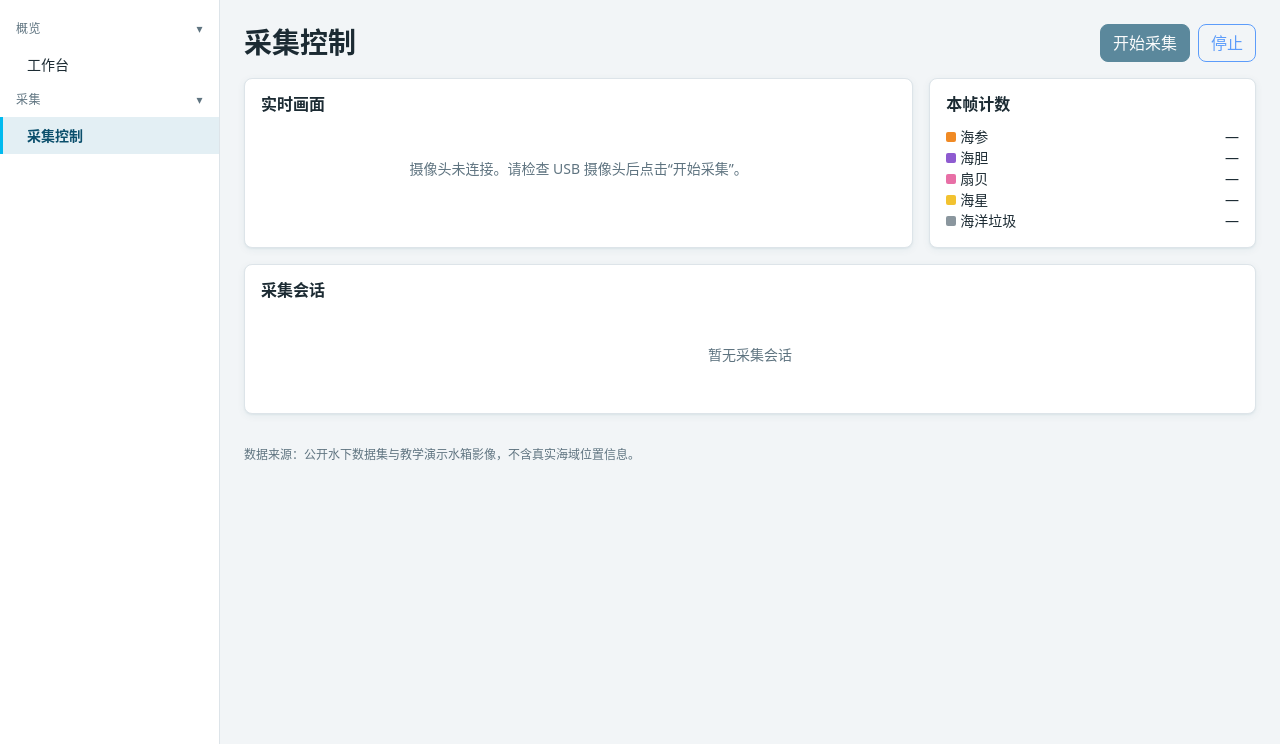
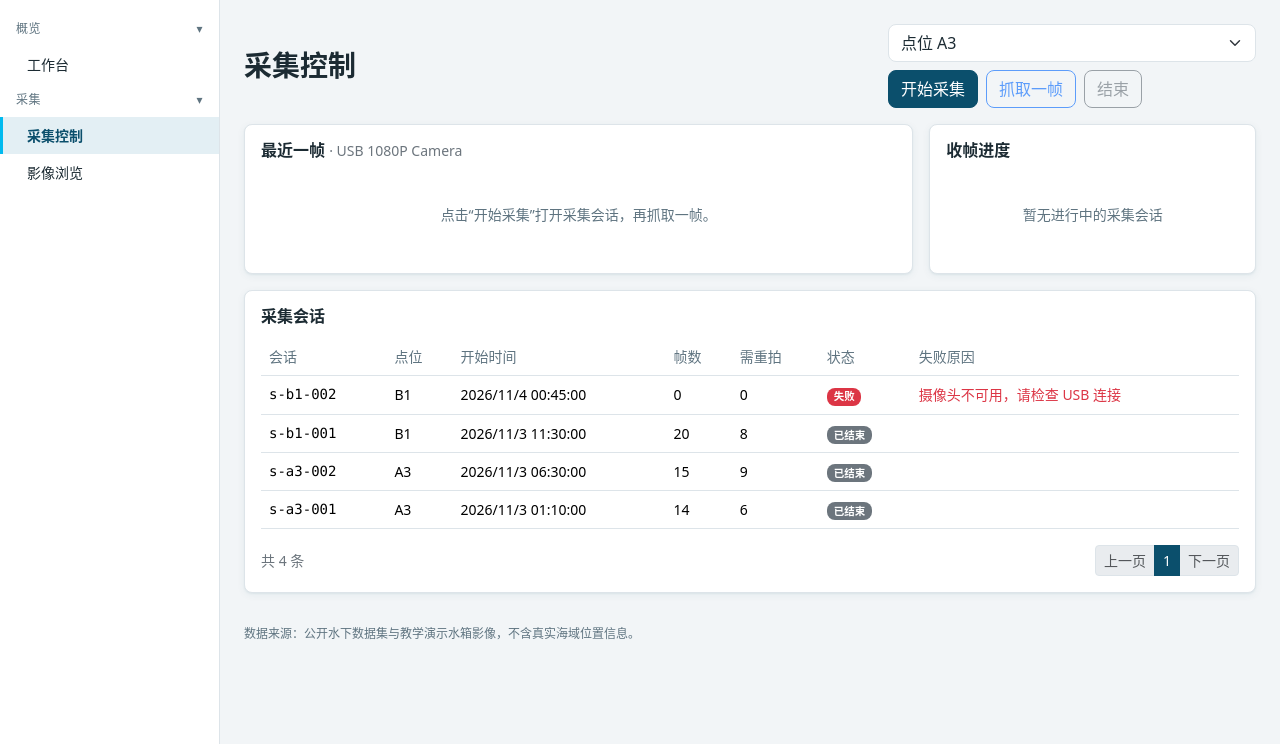
Before and after one commit to FrozenYty/aquavision, a Python web app: template web/templates/capture.html in a window 1280 px wide. Shown: the part 56-800 px from the top of the page. Run offline with Jinja, Linux system fonts and the light colour scheme; the template is opened without the code that fills it, so the values that code supplies are empty.

Commit message:
feat(web): capture and frame browser pages on mock data (P1-04, part 2) (#9)
* feat(web): drive the capture page from mock sessions and frames

* feat(web): add the frame browser page with filters and batch detection

```diff
--- a/web/static/js/layout.js
+++ b/web/static/js/layout.js
@@ -3,7 +3,13 @@
 
 const MENU = [
   { group: "概览", items: [{ id: "P-02", label: "工作台", href: "home.html" }] },
-  { group: "采集", items: [{ id: "P-03", label: "采集控制", href: "capture.html" }] },
+  {
+    group: "采集",
+    items: [
+      { id: "P-03", label: "采集控制", href: "capture.html" },
+      { id: "P-04", label: "影像浏览", href: "frames.html" },
+    ],
+  },
 ];
 
 const DATA_SOURCE = "数据来源：公开水下数据集与教学演示水箱影像，不含真实海域位置信息。";
--- a/web/templates/capture.html
+++ b/web/templates/capture.html
@@ -13,34 +13,38 @@
     <div class="av-page-header">
       <h1>采集控制</h1>
       <div class="av-page-actions">
-        <button class="btn btn-primary" type="button" disabled>开始采集</button>
-        <button class="btn btn-outline-primary" type="button" disabled>停止</button>
+        <select class="form-select" id="site" aria-label="点位">
+          <option value="A3">点位 A3</option><option value="B1">点位 B1</option>
+        </select>
+        <button class="btn btn-primary text-nowrap" id="btn-open" type="button">开始采集</button>
+        <button class="btn btn-outline-primary text-nowrap" id="btn-grab" type="button" disabled>抓取一帧</button>
+        <button class="btn btn-outline-secondary text-nowrap" id="btn-close" type="button" disabled>结束</button>
       </div>
     </div>
 
     <div class="row g-3">
       <div class="col-lg-8">
         <section class="av-card">
-          <h2 class="av-card-title">实时画面</h2>
-          <div class="av-empty">摄像头未连接。请检查 USB 摄像头后点击“开始采集”。</div>
+          <h2 class="av-card-title">最近一帧 <small class="text-secondary fw-normal" id="camera"></small></h2>
+          <div id="last-frame" class="av-empty">点击“开始采集”打开采集会话，再抓取一帧。</div>
         </section>
       </div>
       <div class="col-lg-4">
         <section class="av-card">
-          <h2 class="av-card-title">本帧计数</h2>
-          <ul class="list-unstyled mb-0 small">
-            <li class="av-class av-class-holothurian d-flex">海参<span class="ms-auto">—</span></li>
-            <li class="av-class av-class-strongylocentrotus d-flex">海胆<span class="ms-auto">—</span></li>
-            <li class="av-class av-class-chlamys d-flex">扇贝<span class="ms-auto">—</span></li>
-            <li class="av-class av-class-asterias d-flex">海星<span class="ms-auto">—</span></li>
-            <li class="av-class av-class-debris d-flex">海洋垃圾<span class="ms-auto">—</span></li>
-          </ul>
+          <h2 class="av-card-title">收帧进度</h2>
+          <div id="progress" class="av-empty">暂无进行中的采集会话</div>
         </section>
       </div>
       <div class="col-12">
         <section class="av-card">
           <h2 class="av-card-title">采集会话</h2>
-          <div class="av-empty">暂无采集会话</div>
+          <div class="table-responsive">
+            <table class="table table-hover align-middle mb-0 small">
+              <thead><tr><th>会话</th><th>点位</th><th>开始时间</th><th>帧数</th><th>需重拍</th><th>状态</th><th>失败原因</th></tr></thead>
+              <tbody id="sessions"></tbody>
+            </table>
+          </div>
+          <div class="av-pager" id="pager"></div>
         </section>
       </div>
     </div>
@@ -48,7 +52,92 @@
 
   <script type="module">
     import { renderShell } from "../static/js/layout.js";
+    import * as api from "../static/js/api.js";
+    import { esc, fmtTime, qualityBadge, renderPager, toast } from "../static/js/ui.js";
+
     renderShell("P-03");
+
+    const $ = (id) => document.getElementById(id);
+    const STATUS = {
+      open: '<span class="badge text-bg-info">采集中</span>',
+      closed: '<span class="badge text-bg-secondary">已结束</span>',
+      failed: '<span class="badge text-bg-danger">失败</span>',
+    };
+    let current = null;
+    let page = 1;
+
+    async function loadSessions() {
+      const data = await api.listSessions({ page, size: 5 });
+      $("sessions").innerHTML = data.items.map((s) => `<tr>
+        <td class="font-monospace">${esc(s.session_id)}</td><td>${esc(s.site)}</td>
+        <td>${fmtTime(s.started_at)}</td><td>${s.frame_count}</td><td>${s.retake_count}</td>
+        <td>${STATUS[s.status]}</td><td class="text-danger">${esc(s.fail_reason ?? "")}</td></tr>`).join("");
+      renderPager($("pager"), data, (n) => { page = n; loadSessions(); });
+    }
+
+    function renderProgress() {
+      if (!current) return;
+      const ok = current.frame_count - current.retake_count;
+      $("progress").className = "small";
+      $("progress").innerHTML = `
+        <div class="font-monospace mb-2">${esc(current.session_id)}</div>
+        <div class="d-flex"><span>已收帧</span><strong class="ms-auto">${current.frame_count}</strong></div>
+        <div class="d-flex"><span>合格</span><strong class="ms-auto">${ok}</strong></div>
+        <div class="d-flex"><span>需重拍</span><strong class="ms-auto">${current.retake_count}</strong></div>`;
+    }
+
+    function renderFrame(f) {
+      const q = f.quality;
+      $("last-frame").className = "";
+      $("last-frame").innerHTML = `
+        <div class="av-thumb${q.verdict === "ok" ? "" : " is-retake"} mb-3"><div class="av-thumb-img"></div>${qualityBadge(q)}</div>
+        <div class="row small g-2">
+          <div class="col-6 col-md-3">清晰度 <strong>${q.sharpness}</strong></div>
+          <div class="col-6 col-md-3">亮度 <strong>${q.brightness}</strong></div>
+          <div class="col-6 col-md-3">色偏 <strong>${q.colorcast}</strong></div>
+          <div class="col-6 col-md-3">水温 <strong>${f.env.water_temp_c ?? "—"} ℃</strong> · 浊度 <strong>${f.env.turbidity_ntu ?? "—"} NTU</strong></div>
+        </div>
+        <div class="small text-secondary mt-2 font-monospace">${esc(f.frame_id)} · ${fmtTime(f.captured_at)}</div>
+        ${q.verdict === "ok" ? "" : '<div class="alert alert-warning small mt-2 mb-0">质量分低于 60，已入库但不进入识别队列，请调整后重拍。</div>'}`;
+    }
+
+    function setRunning(running) {
+      $("btn-open").disabled = running;
+      $("site").disabled = running;
+      $("btn-grab").disabled = !running;
+      $("btn-close").disabled = !running;
+    }
+
+    async function run(action) {
+      try { await action(); } catch (err) { toast(err.message, "danger"); }
+    }
+
+    $("btn-open").onclick = () => run(async () => {
+      current = await api.openSession({ site: $("site").value, camera_index: 0 });
+      setRunning(true);
+      renderProgress();
+      await loadSessions();
+    });
+    $("btn-grab").onclick = () => run(async () => {
+      const frame = await api.grabFrame(current.session_id);
+      current.frame_count += 1;
+      if (frame.quality.verdict !== "ok") current.retake_count += 1;
+      renderFrame(frame);
+      renderProgress();
+      await loadSessions();
+    });
+    $("btn-close").onclick = () => run(async () => {
+      await api.closeSession(current.session_id);
+      toast(`会话 ${current.session_id} 已结束，共 ${current.frame_count} 帧`, "success");
+      setRunning(false);
+      await loadSessions();
+    });
+
+    run(async () => {
+      const [camera] = await api.listCameras();
+      $("camera").textContent = camera ? `· ${camera.name}` : "· 未检测到摄像头";
+      await loadSessions();
+    });
   </script>
 </body>
 </html>
```
Also changed, not shown: web/templates/frames.html (added, +121 -0 lines).
